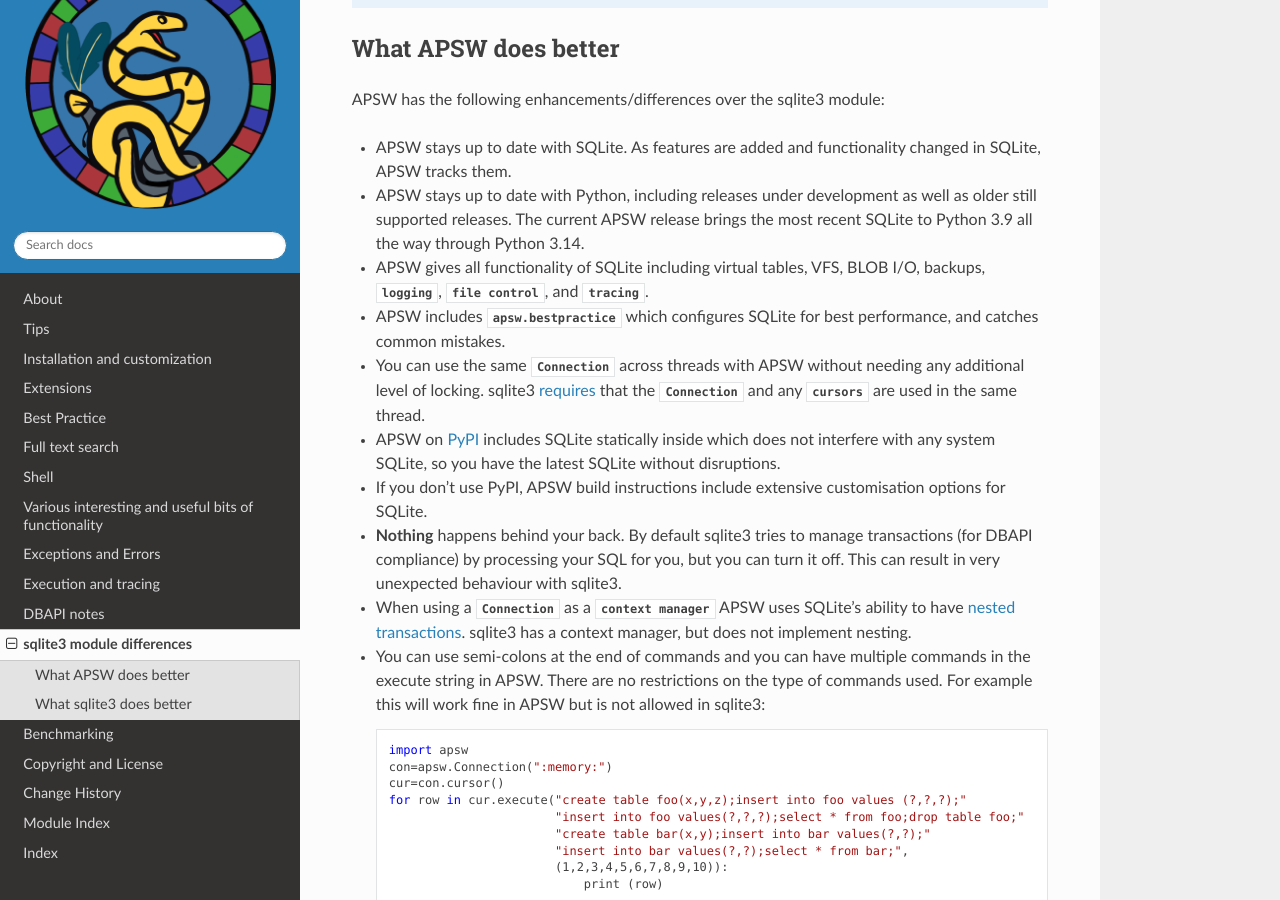
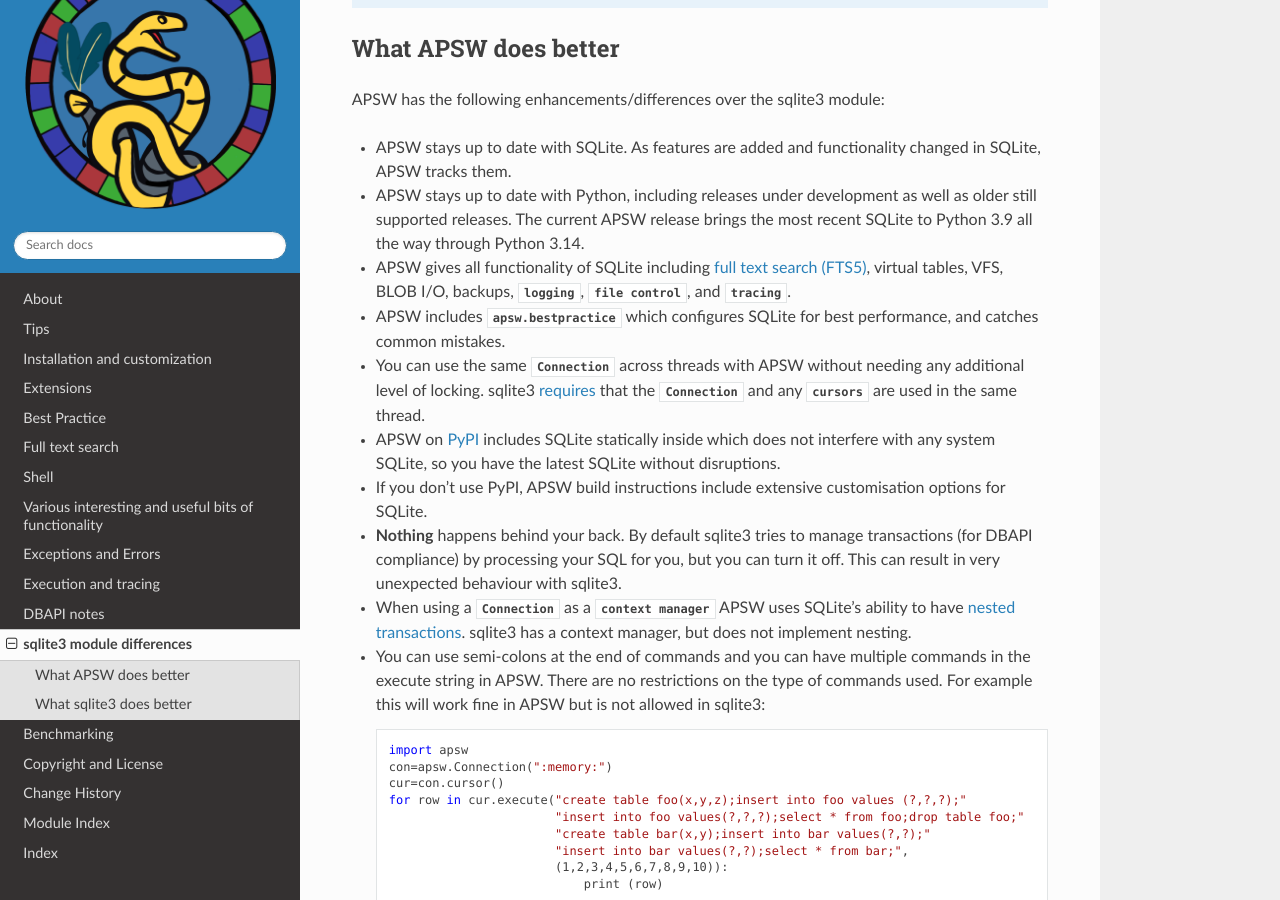
Before and after one commit to rogerbinns/apsw, a Sphinx documentation site: the page built from doc/pysqlite.rst, in a window 1280 px wide and 900 px high, scrolled down 637 px. Built offline with Sphinx 7.4.7 and the Read the Docs theme 3.1.0, drawn with Linux system fonts in a browser that asks for light colours; pages that are not in the unit, such as notebooks, are missing from menus; the version number is read from the project's files by our own code.

Commit message:
Correct link and add fts5

```diff
--- a/README.rst
+++ b/README.rst
@@ -16,7 +16,7 @@
 <https://sqlite.org/c3ref/intro.html>`__ and `Python's C API
 <https://docs.python.org/3/c-api/index.html>`__, staying up to date
 with both SQLite and Python.  This includes `full text search
-<https://rogerbinns.github.io/apsw/textsearch.html>`.
+<https://rogerbinns.github.io/apsw/textsearch.html>`__.
 
 
 It is recommended to use the builtin `sqlite3 module
--- a/doc/pysqlite.rst
+++ b/doc/pysqlite.rst
@@ -42,10 +42,11 @@
   APSW release brings the most recent SQLite to Python 3.9 all the way
   through Python 3.14.
 
-* APSW gives all functionality of SQLite including :ref:`virtual
-  tables <virtualtables>`, :ref:`VFS`, :ref:`BLOB I/O <blobio>`,
-  :ref:`backups <backup>`, :meth:`logging <apsw.ext.log_sqlite>`,
-  :meth:`file control <Connection.file_control>`, and :meth:`tracing
+* APSW gives all functionality of SQLite including :doc:`full text
+  search (FTS5) <textsearch>`, :ref:`virtual tables <virtualtables>`,
+  :ref:`VFS`, :ref:`BLOB I/O <blobio>`, :ref:`backups <backup>`,
+  :meth:`logging <apsw.ext.log_sqlite>`, :meth:`file control
+  <Connection.file_control>`, and :meth:`tracing
   <apsw.Connection.trace_v2>`.
 
 * APSW includes :mod:`apsw.bestpractice` which configures SQLite
```
